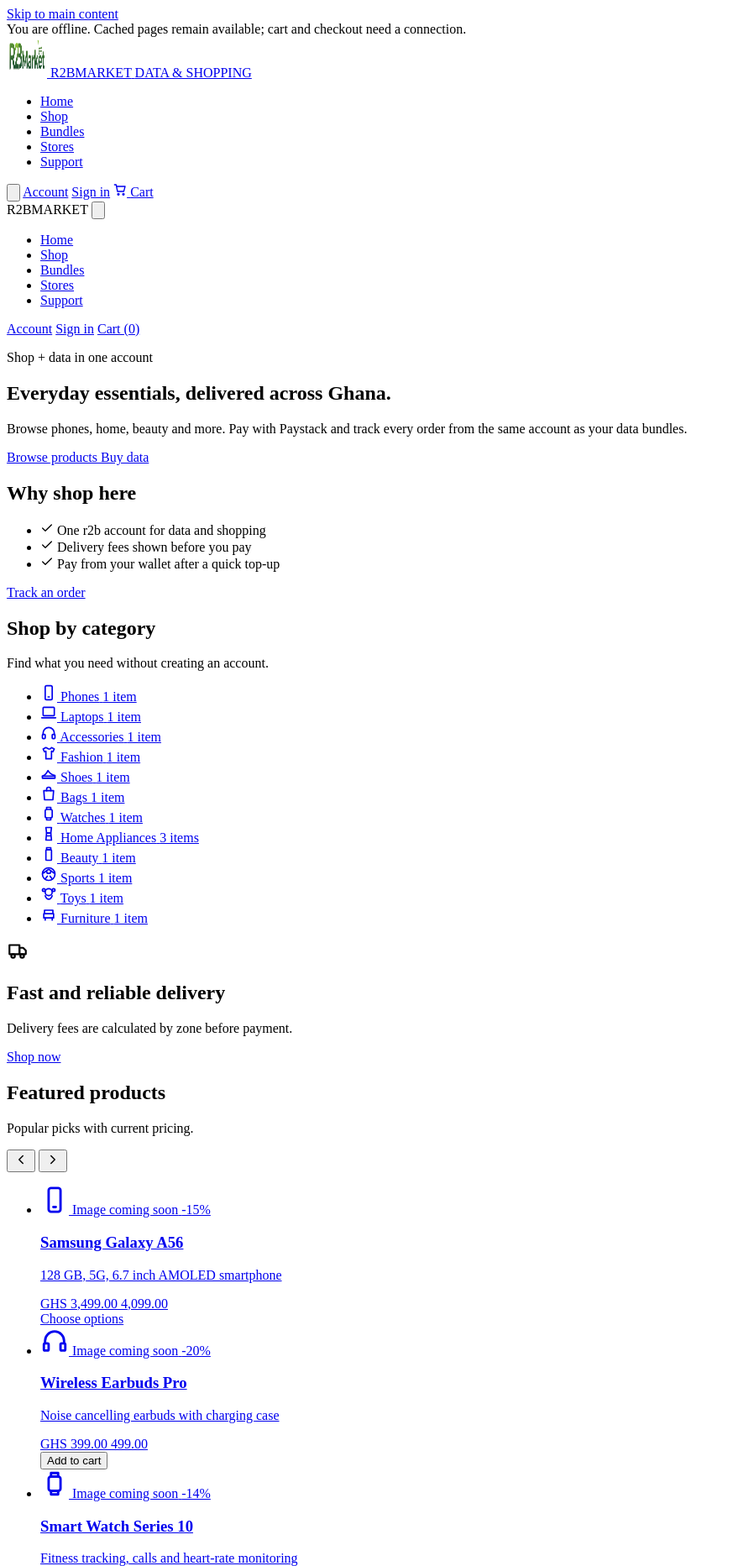
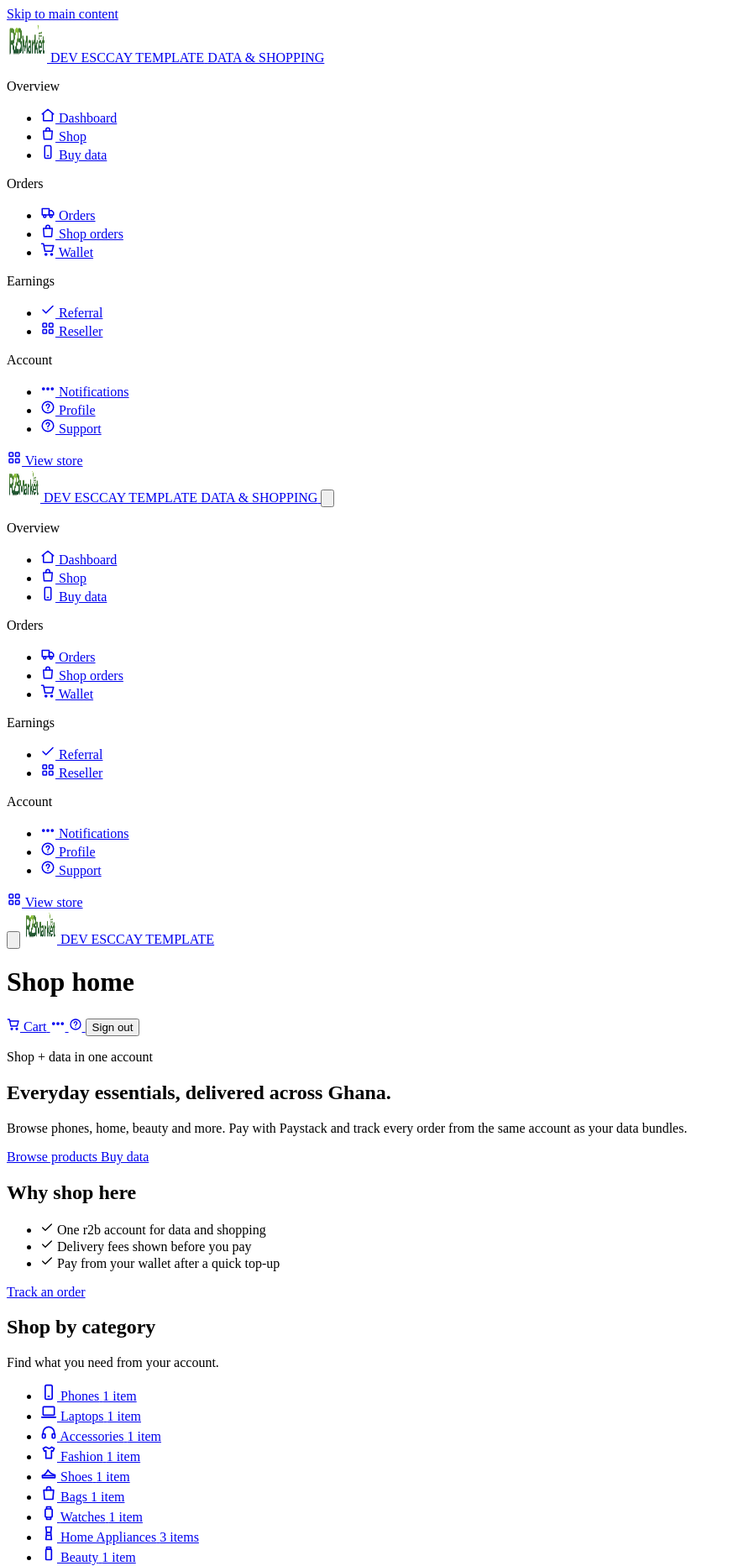
Before and after one commit to Onezsolo/datatem, a Laravel app: page /shop in a window 1280 px wide. Shown: the top 1865 px of the page at 84% size, without its empty margins (0-873 px from the left). Run offline with Laravel 12, Linux system fonts and the light colour scheme; a user stored in the database is signed in; data comes from the database, SQL or seed files in the repository; data that the repository does not hold is empty; some libraries are stand-ins or nearby versions.

Commit message:
feat: enforce login across member and shop with shared sidebar

```diff
--- a/app/Http/Middleware/JwtFromCookie.php
+++ b/app/Http/Middleware/JwtFromCookie.php
@@ -28,7 +28,7 @@ class JwtFromCookie
                     Auth::setUser($user);
                 }
             } catch (\Throwable) {
-                // Invalid or expired token — do not set user
+                // Invalid or expired token - do not set user
             }
         }
 
--- a/app/Services/SettingsService.php
+++ b/app/Services/SettingsService.php
@@ -23,8 +23,8 @@ final class SettingsService
             'jaybart_api_key' => (string) config('services.jaybart.api_key', ''),
             'refer2bundle_base_url' => (string) config('services.refer2bundle.base_url', 'https://databosshub.org/api/v1'),
             'refer2bundle_api_key' => (string) config('services.refer2bundle.api_key', ''),
-            'site_name' => (string) config('app.name', 'R2BMarket'),
-            'site_description' => 'R2BMarket – Affordable mobile data bundles for MTN, AirtelTigo & Telecel in Ghana. Top up your wallet and get instant delivery.',
+            'site_name' => (string) config('app.name', 'DEV ESCCAY TEMPLATE'),
+            'site_description' => 'DEV ESCCAY TEMPLATE – Mobile data bundles and everyday shopping in Ghana. Top up your wallet and get instant delivery.',
             'site_logo' => '',
             'site_favicon' => '',
             'theme_primary_hex' => '#9333ea',
--- a/bootstrap/app.php
+++ b/bootstrap/app.php
@@ -26,6 +26,7 @@ return Application::configure(basePath: dirname(__DIR__))
         ]);
         $middleware->web(append: [
             \App\Http\Middleware\CheckMaintenanceMode::class,
+            \App\Http\Middleware\JwtFromCookie::class,
         ]);
     })
     ->withExceptions(function (Exceptions $exceptions) {
--- a/resources/views/components/shell/member-topbar.blade.php
+++ b/resources/views/components/shell/member-topbar.blade.php
@@ -1,3 +1,11 @@
+@php
+    $memberCartUrl = request()->is('shop*') && \Illuminate\Support\Facades\Route::has('shop.cart.show') ? route('shop.cart.show') : null;
+    $memberCartCount = 0;
+
+    if ($memberCartUrl && \Illuminate\Support\Facades\Schema::hasTable('shop_carts')) {
+        $memberCartCount = app(\App\Shop\Services\CartService::class)->count(request());
+    }
+@endphp
 @props(['title' => null])
 
 <header class="sticky top-0 z-40 border-b border-line bg-surface">
@@ -23,6 +31,19 @@
         <div class="ms-auto flex items-center gap-2">
             <span class="hidden text-sm font-bold text-brand-navy sm:inline" x-data x-cloak x-text="'GHS ' + Number($store.auth.user.balance || 0).toFixed(2)"></span>
 
+            @if ($memberCartUrl)
+                <a
+                    href="{{ $memberCartUrl }}"
+                    class="inline-flex min-h-10 items-center gap-1.5 rounded-control border border-line px-3 text-sm font-bold text-brand-navy hover:bg-surface-muted"
+                    aria-label="Cart, {{ $memberCartCount }} {{ \Illuminate\Support\Str::plural('item', $memberCartCount) }}"
+                >
+                    <x-ui.icon name="cart" :size="16" />
+                    <span class="hidden sm:inline">Cart</span>
+                    @if ($memberCartCount > 0)
+                        <span class="inline-flex min-h-5 min-w-5 items-center justify-center rounded-control bg-brand-red-strong px-1 text-xs font-bold text-white" aria-hidden="true">{{ $memberCartCount }}</span>
+                    @endif
+                </a>
+            @endif
             <a href="{{ route('notifications') }}" class="inline-flex h-10 w-10 items-center justify-center rounded-control border border-line text-brand-navy hover:bg-surface-muted" aria-label="Notifications">
                 <x-ui.icon name="more" :size="18" />
             </a>
--- a/resources/views/shop/cart.blade.php
+++ b/resources/views/shop/cart.blade.php
@@ -1,4 +1,4 @@
-<x-layouts.public title="Your cart">
+<x-layouts.member title="Your cart">
     <div class="container-page py-8">
         <div class="flex flex-wrap items-end justify-between gap-3">
             <div>
@@ -92,4 +92,4 @@
             </div>
         @endif
     </div>
-</x-layouts.public>
+</x-layouts.member>
--- a/resources/views/shop/category.blade.php
+++ b/resources/views/shop/category.blade.php
@@ -1,4 +1,4 @@
-<x-layouts.public :title="$category->name" :description="$category->description">
+<x-layouts.member :title="$category->name" :description="$category->description">
     <div class="container-page py-8">
         <nav aria-label="Breadcrumb" class="text-sm text-muted">
             <ol class="flex flex-wrap items-center gap-2">
@@ -53,4 +53,4 @@
             <div class="mt-8">{{ $products->links() }}</div>
         @endif
     </div>
-</x-layouts.public>
+</x-layouts.member>
--- a/resources/views/shop/checkout.blade.php
+++ b/resources/views/shop/checkout.blade.php
@@ -1,4 +1,4 @@
-<x-layouts.public title="Checkout">
+<x-layouts.member title="Checkout">
     @php
         $checkoutUser = auth()->user();
         $walletBalance = (float) ($checkoutUser?->balance ?? 0);
@@ -145,4 +145,4 @@
             </aside>
         </div>
     </div>
-</x-layouts.public>
+</x-layouts.member>
--- a/resources/views/shop/home.blade.php
+++ b/resources/views/shop/home.blade.php
@@ -1,11 +1,11 @@
-<x-layouts.public title="Shop home" description="Shop home essentials, phones, appliances and more from {{ \App\Support\Brand::name() }} with guest checkout.">
+<x-layouts.member title="Shop home" description="Shop home essentials, phones, appliances and more from {{ \App\Support\Brand::name() }} with guest checkout.">
     <x-shop.hero-carousel />
 
     <section id="categories" class="container-page py-10" aria-labelledby="categories-title">
         <div class="flex flex-wrap items-end justify-between gap-3">
             <div>
                 <h2 id="categories-title" class="text-2xl font-extrabold tracking-tight text-brand-navy">Shop by category</h2>
-                <p class="mt-1 text-sm text-muted">Find what you need without creating an account.</p>
+                <p class="mt-1 text-sm text-muted">Find what you need from your account.</p>
             </div>
         </div>
 
@@ -95,4 +95,4 @@
             </section>
         @endif
     @endforeach
-</x-layouts.public>
+</x-layouts.member>
--- a/resources/views/shop/more.blade.php
+++ b/resources/views/shop/more.blade.php
@@ -1,4 +1,4 @@
-<x-layouts.public title="More" description="Order tracking, policies and support links.">
+<x-layouts.member title="More" description="Order tracking, policies and support links.">
     <div class="container-page py-10">
         <div class="mx-auto max-w-xl">
             <h1 class="text-3xl font-extrabold tracking-tight text-brand-navy">More</h1>
@@ -16,4 +16,4 @@
             <div class="mt-4"><x-ui.button href="{{ route('shop.index') }}" variant="outline">Back to shopping</x-ui.button></div>
         </div>
     </div>
-</x-layouts.public>
+</x-layouts.member>
--- a/resources/views/shop/offline.blade.php
+++ b/resources/views/shop/offline.blade.php
@@ -1,4 +1,4 @@
-<x-layouts.public title="Offline" description="You are offline.">
+<x-layouts.member title="Offline" description="You are offline.">
     <div class="container-page py-16">
         <div class="mx-auto max-w-xl rounded-card border border-line bg-surface-muted p-8 text-center">
             <h1 class="text-2xl font-extrabold text-brand-navy">You are offline</h1>
@@ -12,4 +12,4 @@
             <p class="mt-4 text-xs text-muted">Reconnect and refresh to see current prices and stock.</p>
         </div>
     </div>
-</x-layouts.public>
+</x-layouts.member>
--- a/resources/views/shop/order.blade.php
+++ b/resources/views/shop/order.blade.php
@@ -1,4 +1,4 @@
-<x-layouts.public :title="'Order '.$order->order_number">
+<x-layouts.member :title="'Order '.$order->order_number">
     @php
         $statusVariant = match ($order->status) {
             \App\Shop\Models\Order::STATUS_PAID, \App\Shop\Models\Order::STATUS_PROCESSING => 'info',
@@ -110,4 +110,4 @@
             </aside>
         </div>
     </div>
-</x-layouts.public>
+</x-layouts.member>
--- a/resources/views/shop/product.blade.php
+++ b/resources/views/shop/product.blade.php
@@ -1,4 +1,4 @@
-<x-layouts.public :title="$product->name" :description="$product->short_description">
+<x-layouts.member :title="$product->name" :description="$product->short_description">
     <div class="container-page py-8">
         <nav aria-label="Breadcrumb" class="text-sm text-muted">
             <ol class="flex flex-wrap items-center gap-2">
@@ -120,4 +120,4 @@
             </section>
         @endif
     </div>
-</x-layouts.public>
+</x-layouts.member>
--- a/resources/views/shop/search.blade.php
+++ b/resources/views/shop/search.blade.php
@@ -1,4 +1,4 @@
-<x-layouts.public title="Search" description="Search the {{ \App\Support\Brand::name() }} catalogue.">
+<x-layouts.member title="Search" description="Search the {{ \App\Support\Brand::name() }} catalogue.">
     <div class="container-page py-8">
         <h1 class="text-3xl font-extrabold tracking-tight text-brand-navy">Search products</h1>
         <p class="mt-2 text-sm text-muted">Search by product name, SKU or description.</p>
@@ -43,4 +43,4 @@
             <div class="mt-8">{{ $products->links() }}</div>
         @endif
     </div>
-</x-layouts.public>
+</x-layouts.member>
--- a/resources/views/shop/track.blade.php
+++ b/resources/views/shop/track.blade.php
@@ -1,4 +1,4 @@
-<x-layouts.public title="Track an order" description="Track a shop order with your order number and phone number.">
+<x-layouts.member title="Track an order" description="Track a shop order with your order number and phone number.">
     <div class="container-page py-10">
         <div class="mx-auto max-w-xl">
             <h1 class="text-3xl font-extrabold tracking-tight text-brand-navy">Track your order</h1>
@@ -36,4 +36,4 @@
             </p>
         </div>
     </div>
-</x-layouts.public>
+</x-layouts.member>
--- a/routes/web.php
+++ b/routes/web.php
@@ -42,15 +42,15 @@ Route::get('/forgot-password', function () {
 
 Route::get('/dashboard', function () {
     return view('dashboard');
-});
+})->middleware('web.auth');
 
 Route::get('/orders', function () {
     return view('orders');
-})->name('orders.index');
+})->middleware('web.auth')->name('orders.index');
 
 Route::get('/orders/shop', function () {
     return view('shop-orders');
-})->middleware('jwt.cookie')->name('orders.shop');
+})->middleware(['jwt.cookie', 'web.auth'])->name('orders.shop');
 
 Route::get('/topup', function () {
     $manualNumber = \App\Services\SettingsService::get('manual_payment_mobile_money', '0241234567');
@@ -61,35 +61,35 @@ Route::get('/topup', function () {
         'manual_payment_name' => $manualName,
         'manual_topup_enabled' => $manualTopupEnabled,
     ]);
-})->name('topup');
+})->middleware('web.auth')->name('topup');
 
 Route::get('/topup/callback', [\App\Http\Controllers\TopUpController::class, 'callback'])->name('topup.callback');
 
 Route::get('/notifications', function () {
     return view('notifications');
-})->name('notifications');
+})->middleware('web.auth')->name('notifications');
 
 Route::get('/profile', function () {
     return view('profile', [
         'deliveryZones' => \App\Shop\Services\ShopSettings::deliveryZones(),
     ]);
-})->name('profile');
+})->middleware('web.auth')->name('profile');
 
 Route::get('/referral', function () {
     return view('referral');
-})->name('referral');
+})->middleware('web.auth')->name('referral');
 
 Route::get('/reseller', function () {
     return view('reseller');
-})->name('reseller');
+})->middleware('web.auth')->name('reseller');
 
 Route::get('/reseller/prices', function () {
     return view('reseller-prices');
-})->name('reseller.prices');
+})->middleware('web.auth')->name('reseller.prices');
 
 Route::get('/reseller/withdrawals', function () {
     return view('reseller-withdrawals');
-})->name('reseller.withdrawals');
+})->middleware('web.auth')->name('reseller.withdrawals');
 
 Route::get('/store', function () {
     return view('store-landing');
@@ -138,7 +138,7 @@ if (! app()->environment('production')) {
 }
 
 // Shop (guest checkout, physical goods) — wired into the data system.
-Route::prefix('shop')->name('shop.')->middleware('jwt.cookie')->group(function () {
+Route::prefix('shop')->name('shop.')->middleware(['jwt.cookie', 'web.auth'])->group(function () {
     Route::get('/', ShopHomeController::class)->name('index');
     Route::get('/search', [ShopCatalogController::class, 'search'])->name('search');
     Route::get('/category/{category:slug}', [ShopCatalogController::class, 'category'])->name('categories.show');
```
Also changed, not shown: docs/superpowers/plans/2026-11-23-one-system-foundation.md (+7 -0 lines), tests/Feature/ShellWrappingTest.php (+18 -0 lines), tests/Feature/ShopOrdersTest.php (+8 -1 lines), tests/Feature/ShopStorefrontTest.php (+10 -1 lines), 1 other file.
